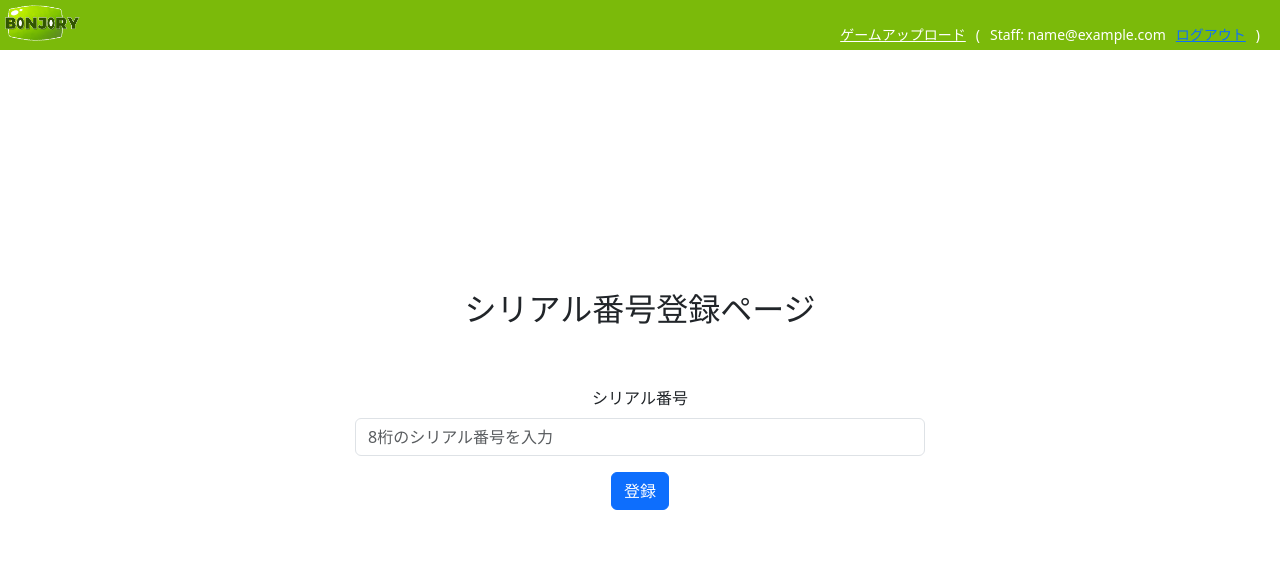
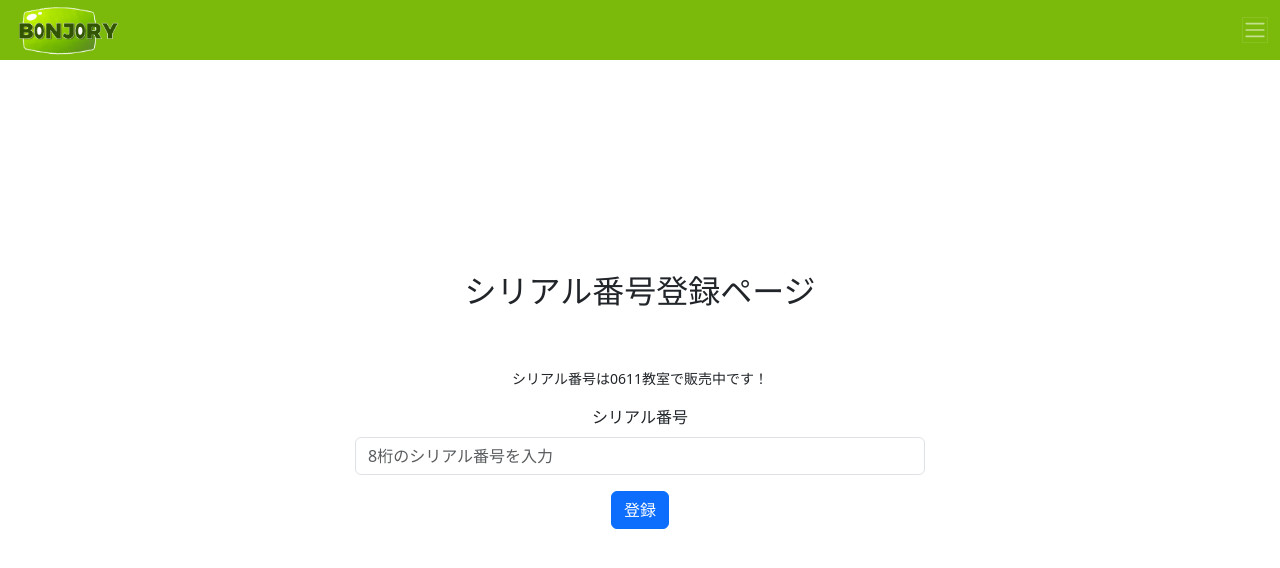
Before and after one commit to klzusan/bonjory_web, a Django app: page /add_serial/ in a window 1280 px wide. Shown: the top 568 px of the page. Run offline with Django 5.2, Linux system fonts and the light colour scheme; the visitor is signed in with stand-in values (Sample User, id 1); data that the repository does not hold is empty; some libraries are stand-ins or nearby versions.

Commit message:
humberger buttonを追加

```diff
--- a/dl_package/static/dl_package/css/dl_package.css
+++ b/dl_package/static/dl_package/css/dl_package.css
@@ -117,15 +117,18 @@
     text-align: center;
 }
 
-.header-image {
-    height: 100%;
-    object-fit: contain;
+.navbar-brand {
+    height: 60px;
+    width: auto;
 }
 
-.header-image-cover {
-  height: 100%;
-  width: 100%; /* img-fluid が設定されていれば省略可能 */
-  object-fit: cover;
+.navbar-brand img {
+    height: 100%;
+    width: auto;
+}
+
+.custom-navbar-color {
+    background-color: #7bba0a !important;
 }
 
 /* end of matsu_fes page's style */
--- a/dl_package/templates/dl_package/add_serial_number.html
+++ b/dl_package/templates/dl_package/add_serial_number.html
@@ -5,6 +5,7 @@
     <div class="row">
         <h2>シリアル番号登録ページ</h2>
         <br><br><br><br>
+        <small><p>シリアル番号は0611教室で販売中です！</p></small>
         {% if form.errors %}
             <div class="red">
                 {{ form.errors }}
--- a/dl_package/templates/dl_package/matsu_fes_base.html
+++ b/dl_package/templates/dl_package/matsu_fes_base.html
@@ -9,40 +9,74 @@
 </head>
 
 <body>
-    <div class="matsu-page-header">
-        <a href="/">
-            <img src="{% static 'dl_package/img/bonjory_logo.png' %}" alt="bonjory logo" class="img-fluid header-image-cover">
+    <nav class="fixed-top custom-navbar-color navbar-dark">
+        <div class="container-fluid d-flex justify-content-between align-items-center">
+            <a class="navbar-brand" href="/">
+                <img src="{% static 'dl_package/img/bonjory_logo.png' %}" alt="bonjory logo">
             </a>
+            <button class="navbar-toggler" type="button" data-bs-toggle="offcanvas" data-bs-target="#offcanvasNavbar" aria-controls="offcanvasNavbar">
+            <span class="navbar-toggler-icon"></span>
+            </button>
+            <div class="offcanvas offcanvas-end" tabindex="-1" id="offcanvasNavbar" aria-labelledby="offcanvasNavbarLabel" data-bs-theme="dark">
+                <div class="offcanvas-header">
+                    <h5 class="offcanvas-title" id="offcanvasNavbarLabel">Handlime</h5>
+                    <button type="button" class="btn-close" data-bs-dismiss="offcanvas" aria-label="Close"></button>
+                </div>
+                <div class="offcanvas-body">
+                    <ul class="navbar-nav justify-content-end flex-grow-1 pe-3">
+                        <li class="nav-item">
+                            <a class="nav-link active" aria-current="page" href="/">ホーム</a>
+                        </li>
+                        <br>
                         {% if user.is_staff or user.is_superuser %}
+                        <li class="nav-item">
+                            <a href="{% url 'zip_upload' %}" class="nav-link active">ゲームアップロード</a>
+                        </li>
+
+                        <li class="nav-item">
+                            <form class="" id="logout-form" method="POST" action="{% url 'logout' %}">
+                                {% csrf_token %}
+                                <br><br>
+                                <a class="nav-link active" href="#" id="logout-link">ログアウト</a>
+                            </form>
+                        </li>
                         <small>
-                <a href="{% url 'zip_upload' %}" class="top-menu">ゲームアップロード</a>
-                <p class="top-menu">(</p>
-                <p class="top-menu">Staff: {{ user.email }} </p>
-                <form class="top-menu" id="logout-form" method="POST" action="{% url 'logout' %}">
-                    {% csrf_token %}
-                    <a href="#" id="logout-link">ログアウト</a>
-                </form>
-                <p class="top-menu">)</p>
+                            <p>スタッフ: {{ user.email }}</p>
                         </small>
                         {% elif user.is_authenticated %}
+                        <li class="nav-item">
+                            <a href="{% url 'add_serial_number' %}" class="nav-link active">シリアル番号登録 & ゲームダウンロード</a>
+                        </li>
+                        <br>
+                        <li class="nav-item">
+                            <a href="{% url 'contact' %}" class="nav-link active">お問い合わせ</a>
+                        </li>
+                        <br>
+                        <li class="nav-item">
+                            <form class="" id="logout-form" method="POST" action="{% url 'logout' %}">
+                                {% csrf_token %}
+                                <br><br>
+                                <a class="nav-link active" href="#" id="logout-link">ログアウト</a>
+                            </form>
+                        </li>
                         <small>
-                <a href="{% url 'add_serial_number' %}" class="top-menu">シリアル番号登録 & ダウンロード</a>
-                <a href="{% url 'contact' %}" class="top-menu">お問い合わせ</a>
-                <p class="top-menu">(</p>
-                <p class="top-menu">ログイン中: {{ user.email }} </p>
-                <form class="top-menu" id="logout-form" method="POST" action="{% url 'logout' %}">
-                    {% csrf_token %}
-                    <a href="#" id="logout-link">ログアウト</a>
-                </form>
-                <p class="top-menu">)</p>
+                            <p>ログイン中: {{ user.email }}</p>
                         </small>
                         {% else %}
-            <small>
-                <a href="{% url 'login' %}" class="top-menu">LOGIN</span></a>
-                <a href="{% url 'signup' %}" class="top-menu">サインアップ</span></a>
-            </small>
+                        <li class="nav-item">
+                            <a href="{% url 'login' %}" class="nav-link active">ログイン</span></a>
+                        </li>
+                        <br>
+                        <li class="nav-item">
+                            <a href="{% url 'signup' %}" class="nav-link active">サインアップ</span></a>
+                        </li>
                         {% endif %}
+                    </ul>
                 </div>
+            </div>
+        </div>
+    </nav>
+
     <div class="matsu_fes container">
         <div class="col-10 col-md-6 text-center">
             {% block content %}
```
Lines whose indentation alone changed are shown as unchanged.
